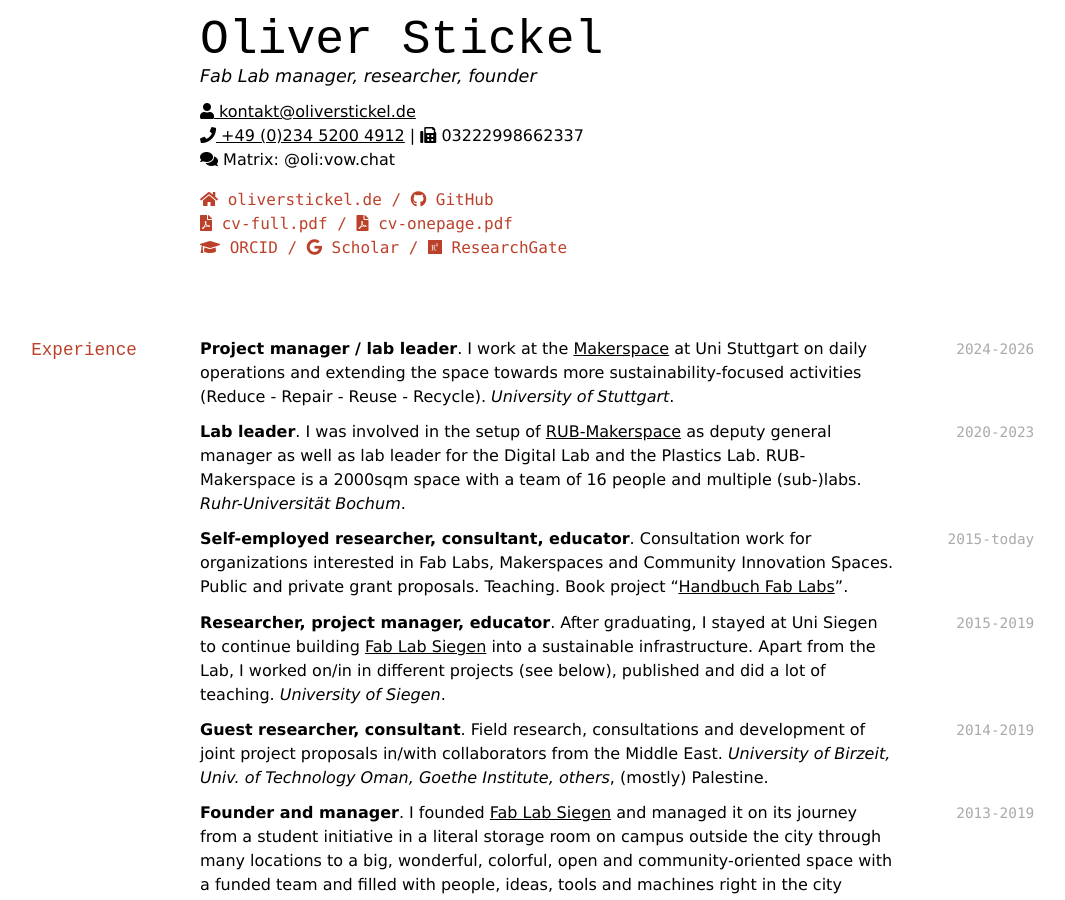
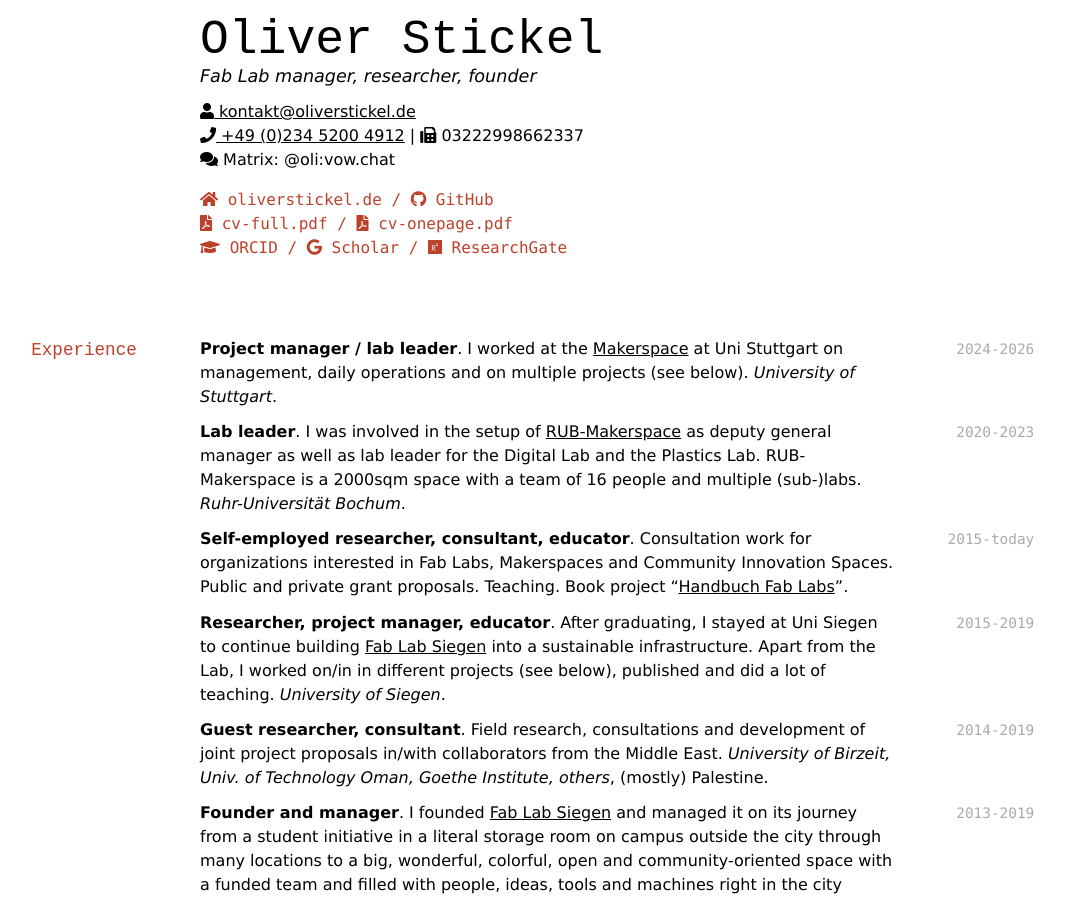
Before and after one commit to oliverstickel/oliverstickel.github.io, a Jekyll site: the page built from index.md, in a window 1280 px wide and 900 px high. Shown: the whole window, without its empty margins (132-1197 px from the left). Built offline with Jekyll 4.4.1, drawn with Linux system fonts in a browser that asks for light colours; nearby versions of some CDN libraries; a style sheet for code colours, icons or effects is not loaded.

Commit message:
Update index.md

```diff
--- a/index.md
+++ b/index.md
@@ -18,7 +18,7 @@ Fab Lab manager, researcher, founder
 ## Experience
 
 `2024-2026`
-**Project manager / lab leader**. I work at the [Makerspace](https://uni-stuttgart.de/makerspace) at Uni Stuttgart on daily operations and extending the space towards more sustainability-focused activities (Reduce - Repair - Reuse - Recycle). *University of Stuttgart*.
+**Project manager / lab leader**. I worked at the [Makerspace](https://uni-stuttgart.de/makerspace) at Uni Stuttgart on management, daily operations and on multiple projects (see below). *University of Stuttgart*.
 
 `2020-2023`
 **Lab leader**. I was involved in the setup of [RUB-Makerspace](https://makerspace.rub.de) as deputy general manager as well as lab leader for the Digital Lab and the Plastics Lab. RUB-Makerspace is a 2000sqm space with a team of 16 people and multiple (sub-)labs. *Ruhr-Universität Bochum*.
```
